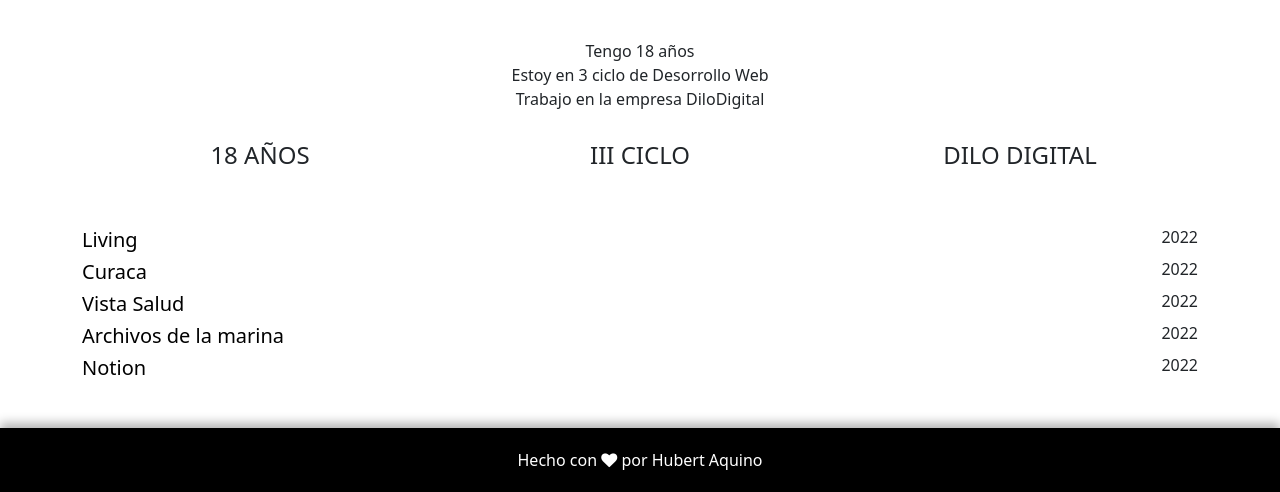
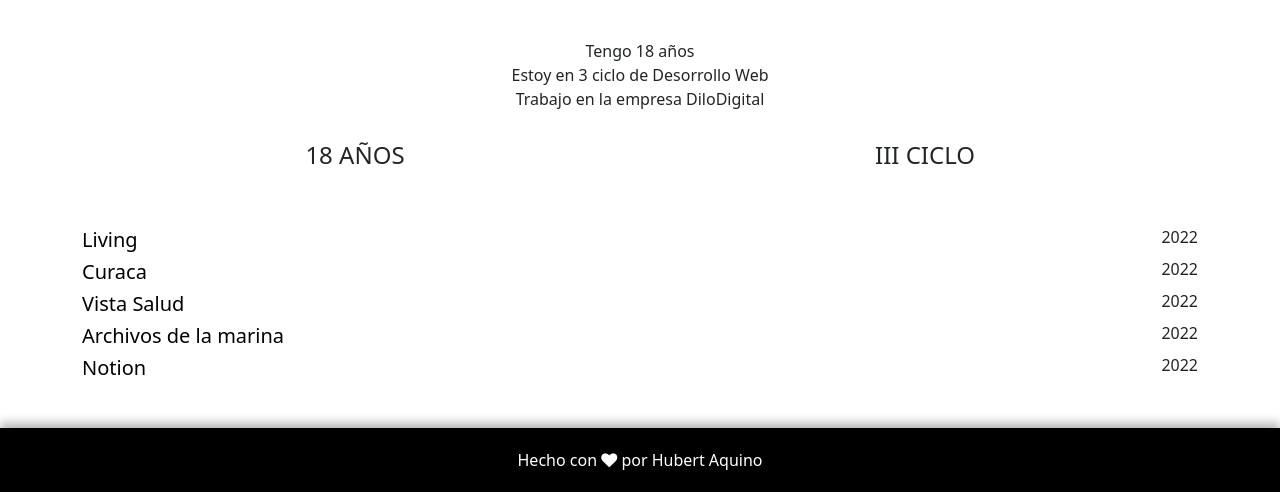
Before and after one commit to HubertAquino/ismem, a plain HTML site: page index.html in a window 1280 px wide. Shown: the part 391-883 px from the top of the page. Drawn offline with nearby package versions, Linux system fonts and the light colour scheme.

Commit message:
borre la 3ra columna de informacion

```diff
--- a/index.html
+++ b/index.html
@@ -44,14 +44,11 @@
 			<p>Estoy en 3 ciclo de Desorrollo Web</p>
 			<p>Trabajo en la empresa DiloDigital</p>
 			<div class="row columnas">
-				<div class="col-sm-4 text-center">
+				<div class="col-sm-6 text-center">
 					<h4>18 AÑOS</h4>
 				</div>
-				<div class="col-sm-4 text-center">
+				<div class="col-sm-6 text-center">
 					<h4>III CICLO</h4>
-				</div>
-				<div class="col-sm-4 text-center">
-					<h4>DILO DIGITAL</h4>
 				</div>
 			</div>
 		</div>
```
